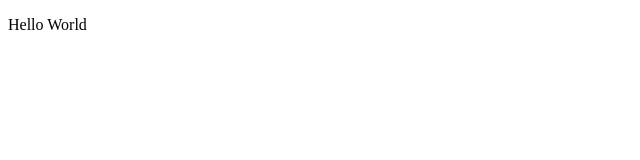
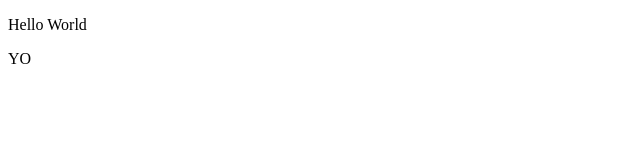
Before and after one commit to boorring/boorring, a plain HTML site: page index.html in a window 1280 px wide. Shown: the full height of the page, 0-640 px from the left. Drawn offline with Linux system fonts and the light colour scheme.

Commit message:
again modified

```diff
--- a/index.html
+++ b/index.html
@@ -7,5 +7,6 @@
 </head>
 <body>
     <p>Hello World</p>
+    <p>YO</p>
 </body>
 </html>
```
